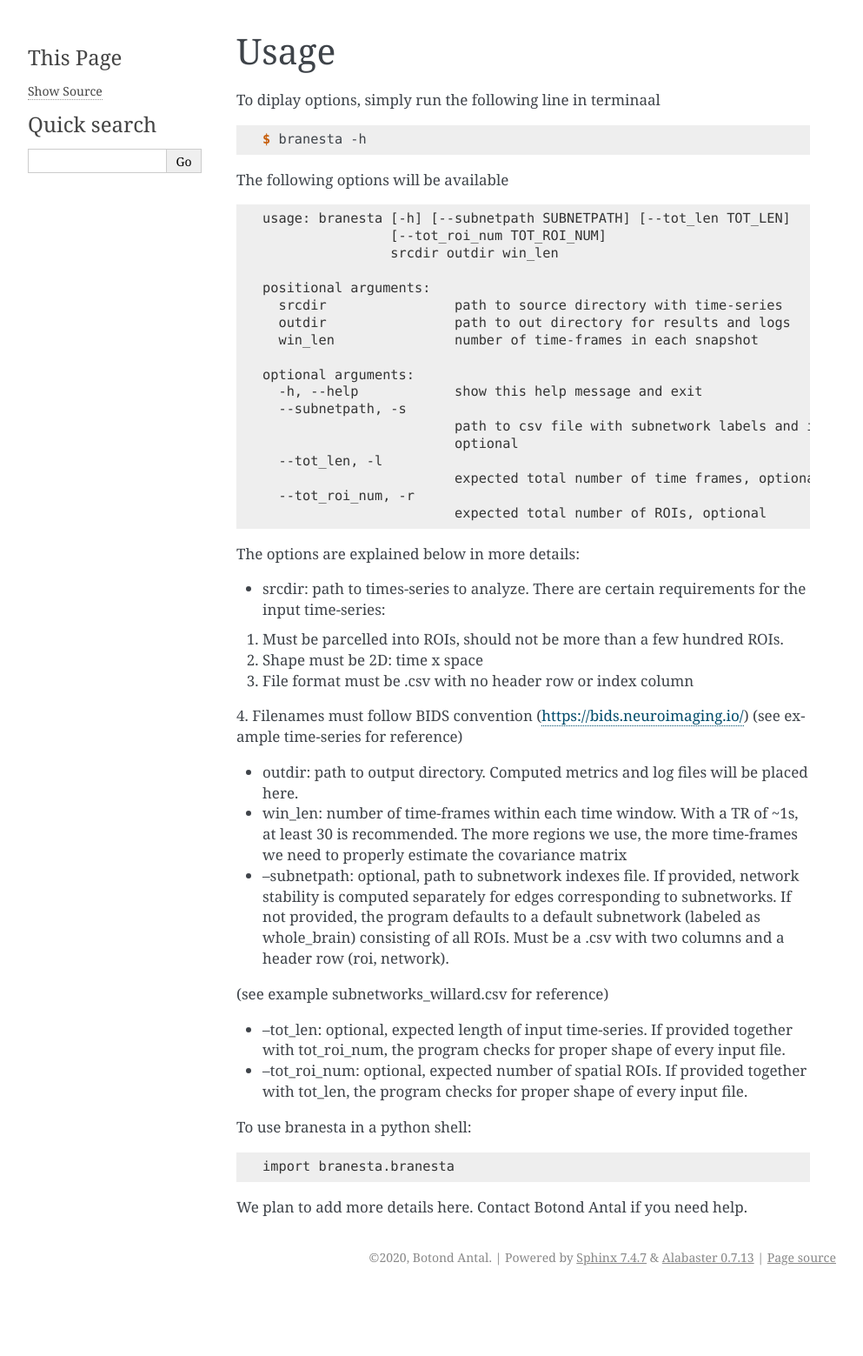
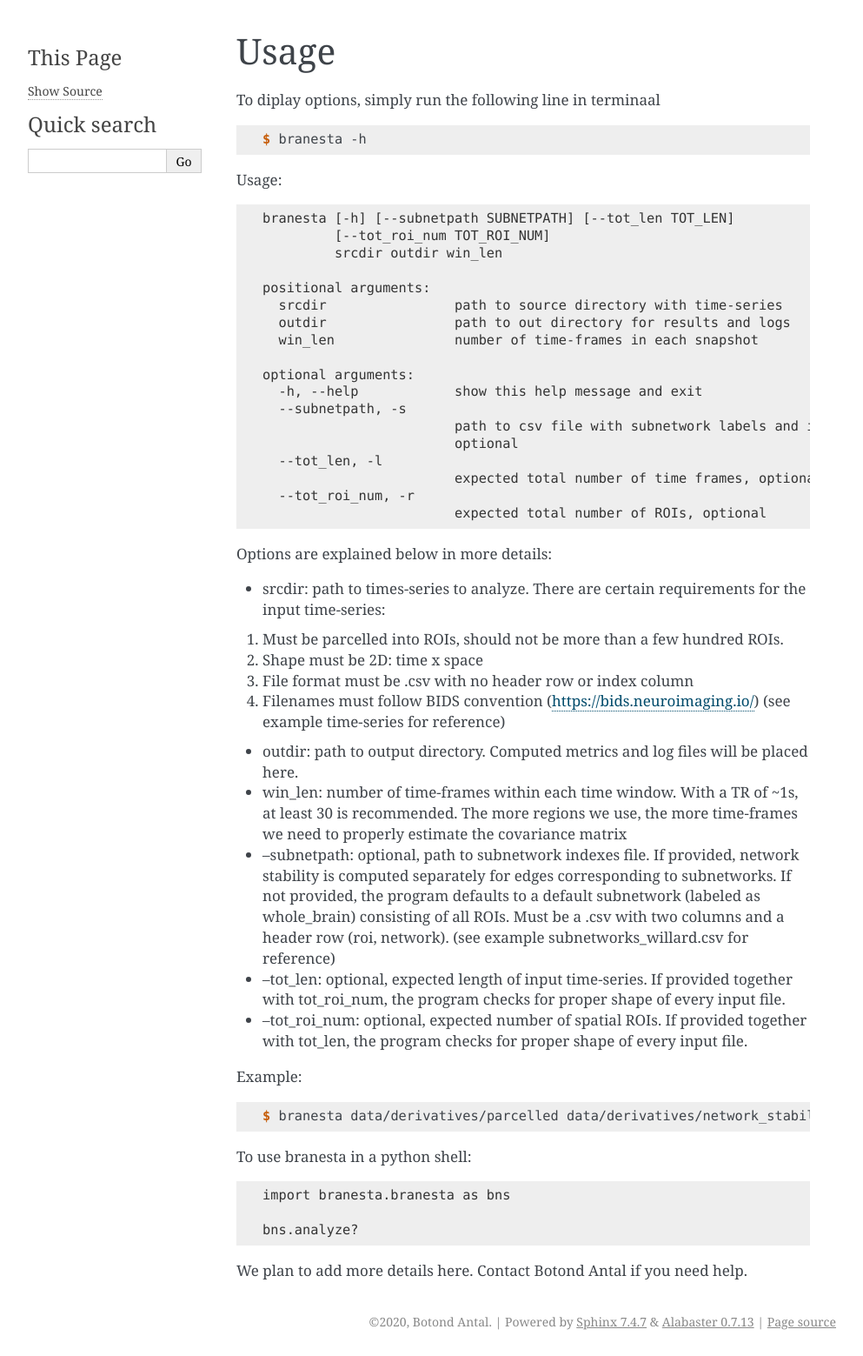
Before and after one commit to bbantal/branesta, a Sphinx documentation site: the page built from docs/usage.rst, in a window 1280 px wide. Shown: the whole page at 87% size, without its empty margins (148-1141 px from the left). Built offline with Sphinx 7.4.7, drawn with Linux system fonts in a browser that asks for light colours; pages that are not in the unit, such as notebooks, are missing from menus; before the commit the page ends 1485 px from its top, so only the background shows below that.

Commit message:
improved docs

```diff
--- a/docs/usage.rst
+++ b/docs/usage.rst
@@ -8,13 +8,13 @@ To diplay options, simply run the following line in terminaal
 
     $ branesta -h
 
-The following options will be available
+Usage:
 
 .. code-block:: console
 
-    usage: branesta [-h] [--subnetpath SUBNETPATH] [--tot_len TOT_LEN]
-                    [--tot_roi_num TOT_ROI_NUM]
-                    srcdir outdir win_len
+    branesta [-h] [--subnetpath SUBNETPATH] [--tot_len TOT_LEN]
+             [--tot_roi_num TOT_ROI_NUM]
+             srcdir outdir win_len
 
     positional arguments:
       srcdir                path to source directory with time-series
@@ -31,31 +31,37 @@ The following options will be available
       --tot_roi_num, -r
                             expected total number of ROIs, optional
 
-The options are explained below in more details:
+Options are explained below in more details:
 
 * srcdir: path to times-series to analyze. There are certain requirements for the input time-series:
 1. Must be parcelled into ROIs, should not be more than a few hundred ROIs.
 2. Shape must be 2D: time x space
 3. File format must be .csv with no header row or index column
-4. Filenames must follow BIDS convention (https://bids.neuroimaging.io/)
-(see example time-series for reference)
+4. Filenames must follow BIDS convention (https://bids.neuroimaging.io/) (see example time-series for reference)
 
 * outdir: path to output directory. Computed metrics and log files will be placed here.
 
 * win_len: number of time-frames within each time window. With a TR of ~1s, at least 30 is recommended. The more regions we use, the more time-frames we need to properly estimate the covariance matrix
 
-* --subnetpath: optional, path to subnetwork indexes file. If provided, network stability is computed separately for edges corresponding to subnetworks. If not provided, the program defaults to a default subnetwork (labeled as whole_brain) consisting of all ROIs. Must be a .csv with two columns and a header row (roi, network).
-(see example subnetworks_willard.csv for reference)
+* --subnetpath: optional, path to subnetwork indexes file. If provided, network stability is computed separately for edges corresponding to subnetworks. If not provided, the program defaults to a default subnetwork (labeled as whole_brain) consisting of all ROIs. Must be a .csv with two columns and a header row (roi, network). (see example subnetworks_willard.csv for reference)
 
 * --tot_len: optional, expected length of input time-series. If provided together with tot_roi_num, the program checks for proper shape of every input file.
 
 * --tot_roi_num: optional, expected number of spatial ROIs. If provided together with tot_len, the program checks for proper shape of every input file.
 
+Example:
+
+.. code-block:: console
+
+    $ branesta data/derivatives/parcelled data/derivatives/network_stability 30 -s utils/subnetworks.csv -l 720 -r 498
+
 To use branesta in a python shell:
 
 .. code-block:: console
 
-    import branesta.branesta
+    import branesta.branesta as bns
+
+    bns.analyze?
 
 
 We plan to add more details here. Contact Botond Antal if you need help.
```
